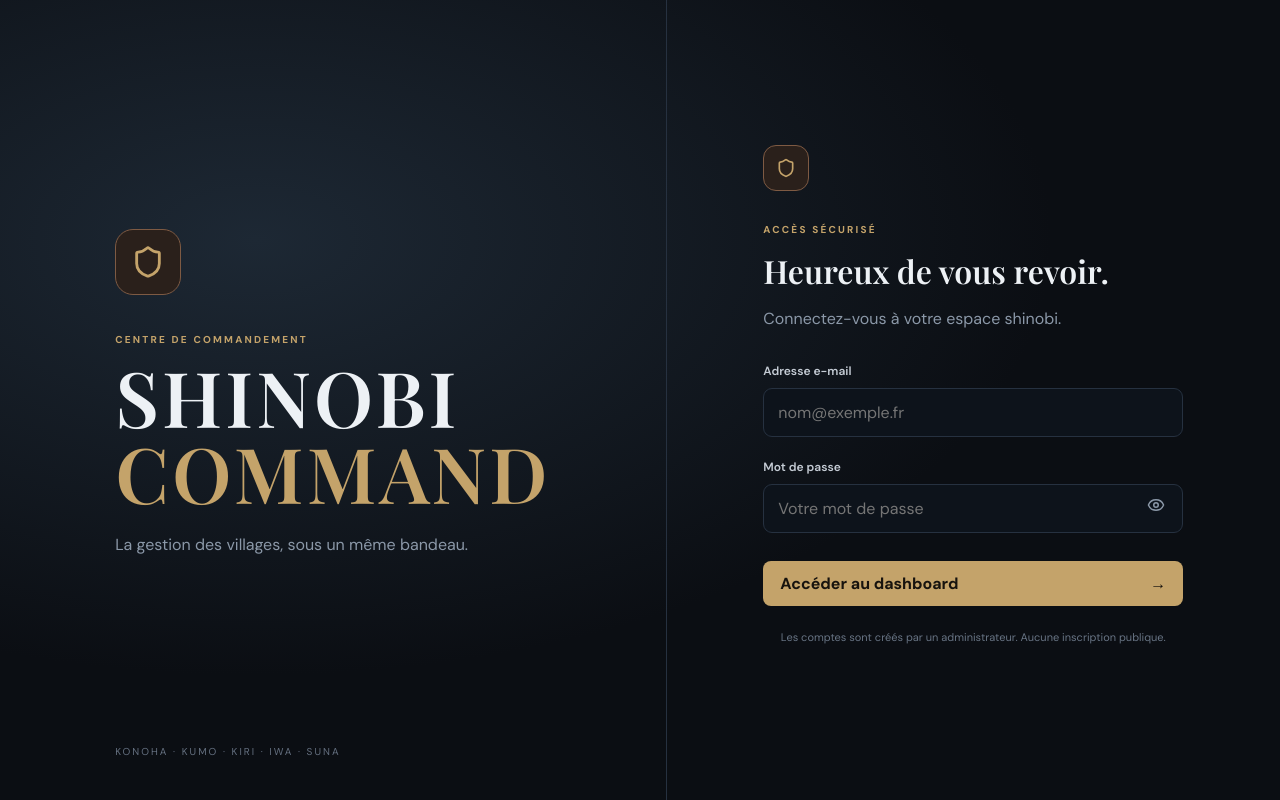
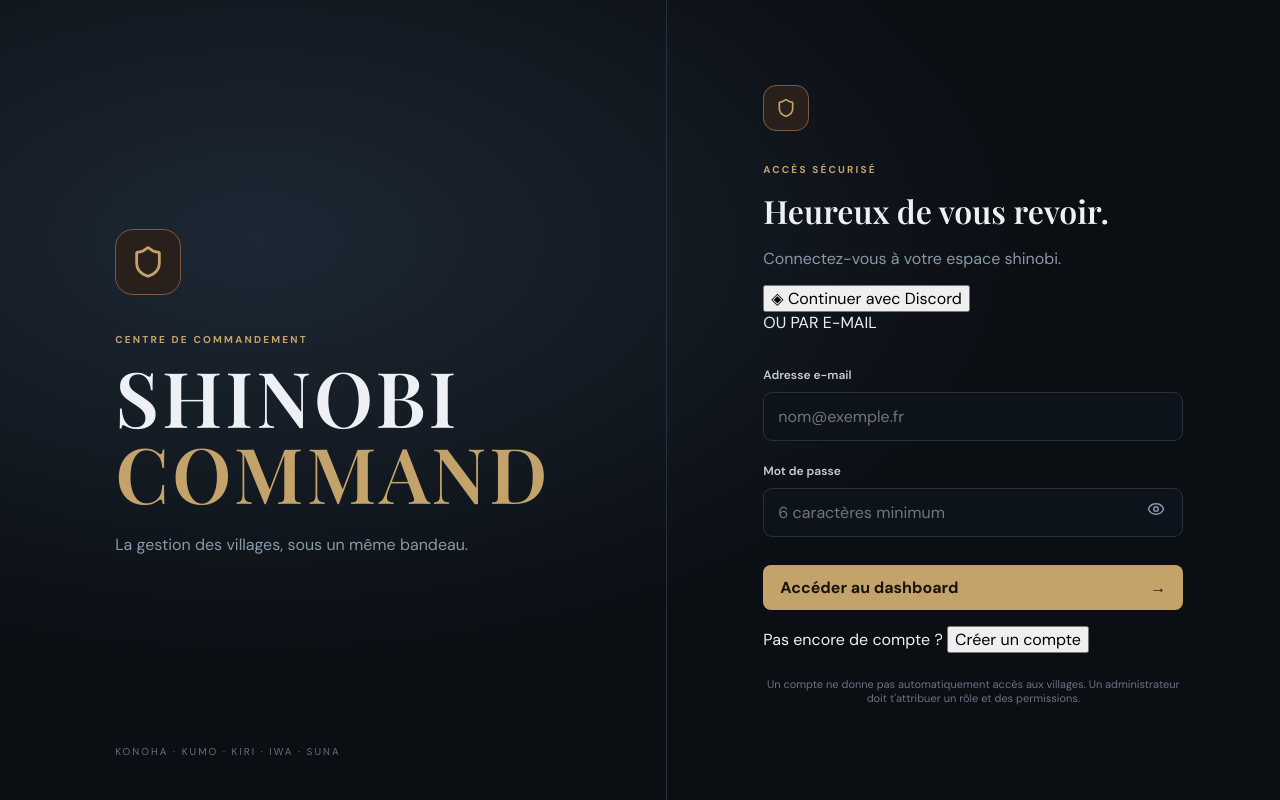
Before and after one commit to yaya80700/shinobi-command, a Next.js app: page /login in a window 1280 px wide. Built offline with nearby package versions, Linux system fonts and the light colour scheme.

Commit message:
Add email signup and Discord sign-in

```diff
--- a/src/app/login/page.tsx
+++ b/src/app/login/page.tsx
@@ -1,32 +1,129 @@
 "use client";
+
 import { useState } from "react";
 import { useRouter } from "next/navigation";
 import { Shield, Eye, EyeOff } from "lucide-react";
 import { createClient } from "@/lib/supabase/client";
 
 export default function LoginPage() {
+  const [mode, setMode] = useState<"login" | "signup">("login");
+  const [displayName, setDisplayName] = useState("");
   const [email, setEmail] = useState("");
   const [password, setPassword] = useState("");
   const [visible, setVisible] = useState(false);
   const [error, setError] = useState("");
+  const [notice, setNotice] = useState("");
   const [loading, setLoading] = useState(false);
   const router = useRouter();
 
   async function submit(e: React.FormEvent<HTMLFormElement>) {
-    e.preventDefault(); setError(""); setLoading(true);
+    e.preventDefault();
+    setError("");
+    setNotice("");
+    setLoading(true);
     const supabase = createClient();
+
+    if (mode === "signup") {
+      const { data, error } = await supabase.auth.signUp({
+        email,
+        password,
+        options: {
+          data: { display_name: displayName.trim() },
+          emailRedirectTo: `${window.location.origin}/auth/callback?next=/dashboard`,
+        },
+      });
+      setLoading(false);
+      if (error) {
+        setError(error.message.includes("Password") ? "Le mot de passe doit contenir au moins 6 caractères." : "Impossible de créer le compte. Vérifie ton adresse e-mail.");
+        return;
+      }
+      if (data.session) {
+        router.replace("/dashboard");
+        router.refresh();
+      } else {
+        setNotice("Compte créé ! Consulte ta boîte mail pour confirmer ton adresse avant de te connecter.");
+      }
+      return;
+    }
+
     const { error } = await supabase.auth.signInWithPassword({ email, password });
     setLoading(false);
-    if (error) { setError("Identifiants incorrects ou compte non autorisé."); return; }
-    router.replace("/dashboard"); router.refresh();
+    if (error) {
+      setError("Identifiants incorrects ou adresse e-mail non confirmée.");
+      return;
+    }
+    router.replace("/dashboard");
+    router.refresh();
   }
 
-  return <main className="login-shell">
-    <div className="login-art"><div className="seal"><Shield size={34}/></div><p className="eyebrow">CENTRE DE COMMANDEMENT</p><h1>SHINOBI<br/><em>COMMAND</em></h1><p className="muted">La gestion des villages, sous un même bandeau.</p><div className="login-bottom">KONOHA · KUMO · KIRI · IWA · SUNA</div></div>
-    <section className="login-panel"><div className="login-card"><div className="mini-seal"><Shield size={20}/></div><p className="eyebrow">ACCÈS SÉCURISÉ</p><h2>Heureux de vous revoir.</h2><p className="muted">Connectez-vous à votre espace shinobi.</p>
-      <form onSubmit={submit}><label>Adresse e-mail</label><input type="email" autoComplete="username" value={email} onChange={e=>setEmail(e.target.value)} placeholder="nom@exemple.fr" required/>
-      <label>Mot de passe</label><div className="password-wrap"><input type={visible?"text":"password"} autoComplete="current-password" value={password} onChange={e=>setPassword(e.target.value)} placeholder="Votre mot de passe" required/><button type="button" className="eye" onClick={()=>setVisible(!visible)} aria-label="Afficher le mot de passe">{visible?<EyeOff size={18}/>:<Eye size={18}/>}</button></div>
-      {error && <p className="error">{error}</p>}<button className="primary full" disabled={loading}>{loading?"Connexion…":"Accéder au dashboard"} <span>→</span></button></form>
-      <p className="fineprint">Les comptes sont créés par un administrateur. Aucune inscription publique.</p></div></section>
-  </main>;
+  async function signInWithDiscord() {
+    setError("");
+    setNotice("");
+    setLoading(true);
+    const supabase = createClient();
+    const { error } = await supabase.auth.signInWithOAuth({
+      provider: "discord",
+      options: {
+        redirectTo: `${window.location.origin}/auth/callback?next=/dashboard`,
+      },
+    });
+    if (error) {
+      setLoading(false);
+      setError("La connexion Discord n'est pas encore configurée. Réessaie plus tard.");
+    }
+  }
+
+  return (
+    <main className="login-shell">
+      <div className="login-art">
+        <div className="seal"><Shield size={34} /></div>
+        <p className="eyebrow">CENTRE DE COMMANDEMENT</p>
+        <h1>SHINOBI<br /><em>COMMAND</em></h1>
+        <p className="muted">La gestion des villages, sous un même bandeau.</p>
+        <div className="login-bottom">KONOHA · KUMO · KIRI · IWA · SUNA</div>
+      </div>
+      <section className="login-panel">
+        <div className="login-card">
+          <div className="mini-seal"><Shield size={20} /></div>
+          <p className="eyebrow">{mode === "login" ? "ACCÈS SÉCURISÉ" : "REJOINDRE LE REGISTRE"}</p>
+          <h2>{mode === "login" ? "Heureux de vous revoir." : "Créer votre compte."}</h2>
+          <p className="muted">{mode === "login" ? "Connectez-vous à votre espace shinobi." : "Préparez votre accès à Shinobi Command."}</p>
+
+          <button type="button" className="discord-button" onClick={signInWithDiscord} disabled={loading}>
+            <span className="discord-mark">◈</span> Continuer avec Discord
+          </button>
+          <div className="login-divider"><span>OU PAR E-MAIL</span></div>
+
+          <form onSubmit={submit}>
+            {mode === "signup" && (
+              <>
+                <label htmlFor="displayName">Nom d'affichage</label>
+                <input id="displayName" type="text" autoComplete="nickname" value={displayName} onChange={e => setDisplayName(e.target.value)} placeholder="Ton pseudo" minLength={2} maxLength={40} required />
+              </>
+            )}
+            <label htmlFor="email">Adresse e-mail</label>
+            <input id="email" type="email" autoComplete="email" value={email} onChange={e => setEmail(e.target.value)} placeholder="nom@exemple.fr" required />
+            <label htmlFor="password">Mot de passe</label>
+            <div className="password-wrap">
+              <input id="password" type={visible ? "text" : "password"} autoComplete={mode === "login" ? "current-password" : "new-password"} value={password} onChange={e => setPassword(e.target.value)} placeholder="6 caractères minimum" minLength={6} required />
+              <button type="button" className="eye" onClick={() => setVisible(!visible)} aria-label="Afficher le mot de passe">{visible ? <EyeOff size={18} /> : <Eye size={18} />}</button>
+            </div>
+            {error && <p className="error">{error}</p>}
+            {notice && <p className="auth-notice">{notice}</p>}
+            <button className="primary full" disabled={loading}>
+              {loading ? "Veuillez patienter…" : mode === "login" ? "Accéder au dashboard" : "Créer mon compte"} <span>→</span>
+            </button>
+          </form>
+
+          <p className="auth-switch">
+            {mode === "login" ? "Pas encore de compte ?" : "Tu as déjà un compte ?"}{" "}
+            <button type="button" onClick={() => { setMode(mode === "login" ? "signup" : "login"); setError(""); setNotice(""); }}>
+              {mode === "login" ? "Créer un compte" : "Se connecter"}
+            </button>
+          </p>
+          <p className="fineprint">Un compte ne donne pas automatiquement accès aux villages. Un administrateur doit t'attribuer un rôle et des permissions.</p>
+        </div>
+      </section>
+    </main>
+  );
 }
```
